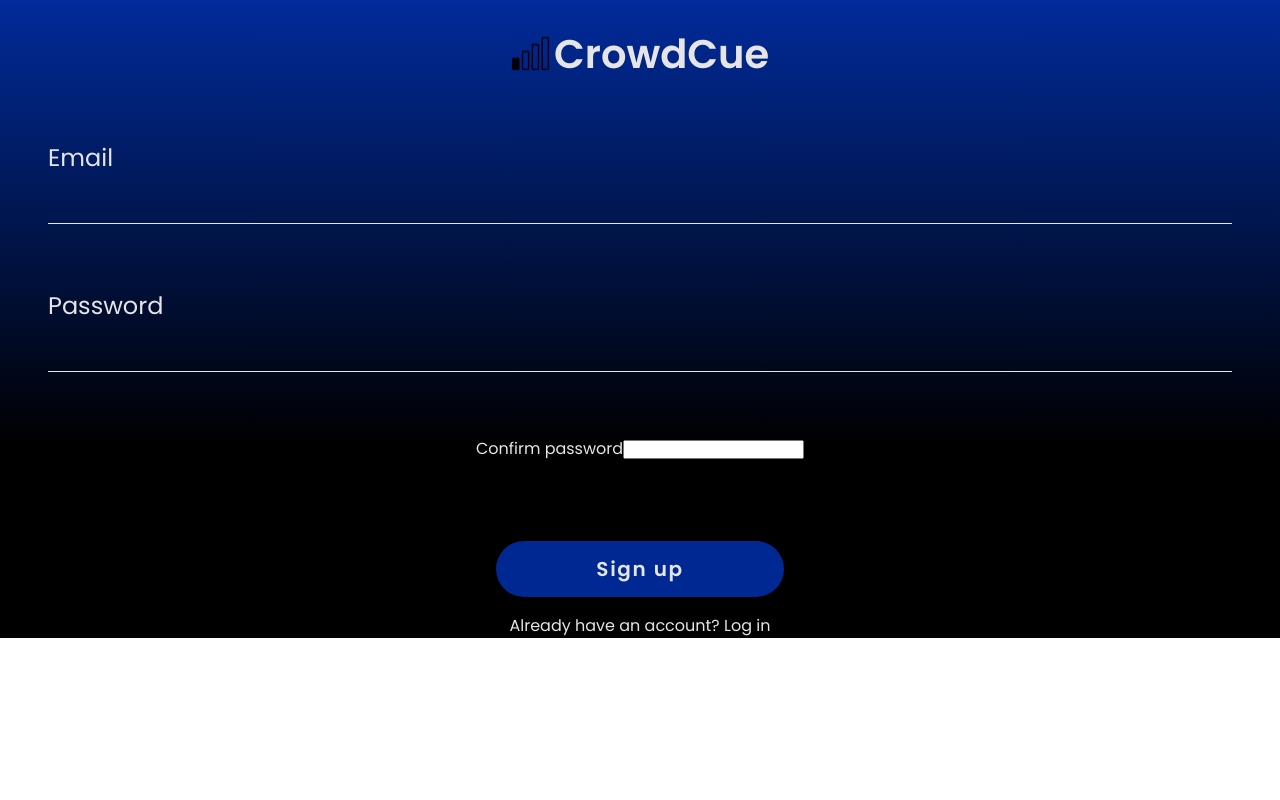
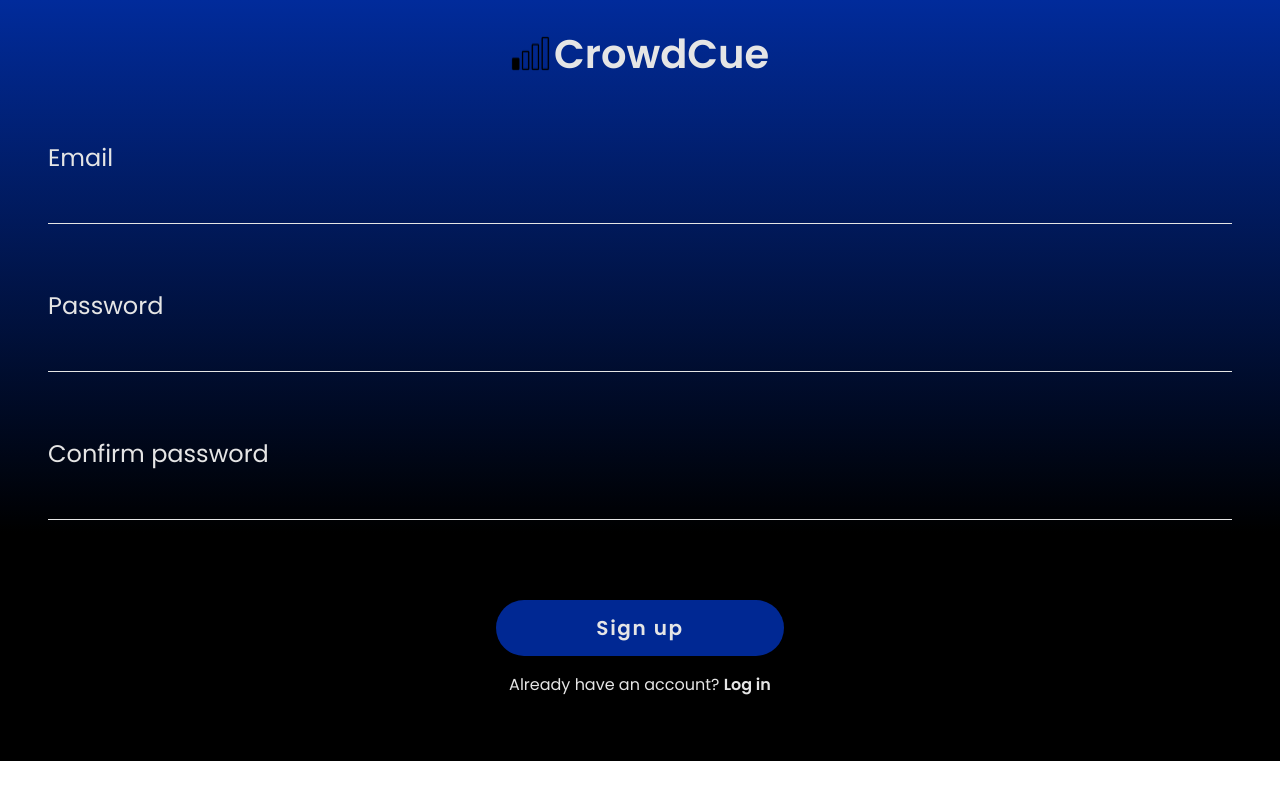
Before and after one commit to claramarsango/CrowdCue-frontend, a React (Create React App) app: page /register in a window 1280 px wide. Built offline with nearby package versions, Linux system fonts and the light colour scheme.

Commit message:
add register form styles to component

```diff
--- a/src/features/users/auth/authFormStyled.ts
+++ b/src/features/users/auth/authFormStyled.ts
@@ -10,7 +10,8 @@ export const Form = styled.form`
   }
 
   .form__email-field,
-  .form__password-field {
+  .form__password-field,
+  .form__confirm-password-field {
     display: flex;
     flex-direction: column;
     gap: 1rem;
@@ -18,13 +19,15 @@ export const Form = styled.form`
   }
 
   .email__title,
-  .password__title {
+  .password__title,
+  .confirm-password__title {
     text-align: left;
     font-size: var(--mobile-text-size-l);
   }
 
   .email__input,
-  .password__input {
+  .password__input,
+  .confirm-password__input {
     border: 0;
     border-bottom: 1px solid var(--text-color-white);
     color: var(--text-color-white);
@@ -80,17 +83,20 @@ export const Form = styled.form`
     }
 
     .form__email-field,
-    .form__password-field {
+    .form__password-field,
+    .form__confirm-password-field {
       gap: 2rem;
     }
 
     .email__title,
-    .password__title {
+    .password__title,
+    .confirm-password__title {
       font-size: var(--desktop-text-size-m);
     }
 
     .email__input,
-    .password__input {
+    .password__input,
+    .confirm-password__input {
       border-bottom-width: 2px;
       font-size: var(--desktop-text-size-s);
     }
@@ -110,7 +116,10 @@ export const Form = styled.form`
 `;
 
 export const RegisterLink = styled.p`
-  .register-account__link {
+  margin-bottom: 4rem;
+
+  .register-account__link,
+  .login-account__link {
     font-weight: var(--text-semi-bold);
   }
 
```
